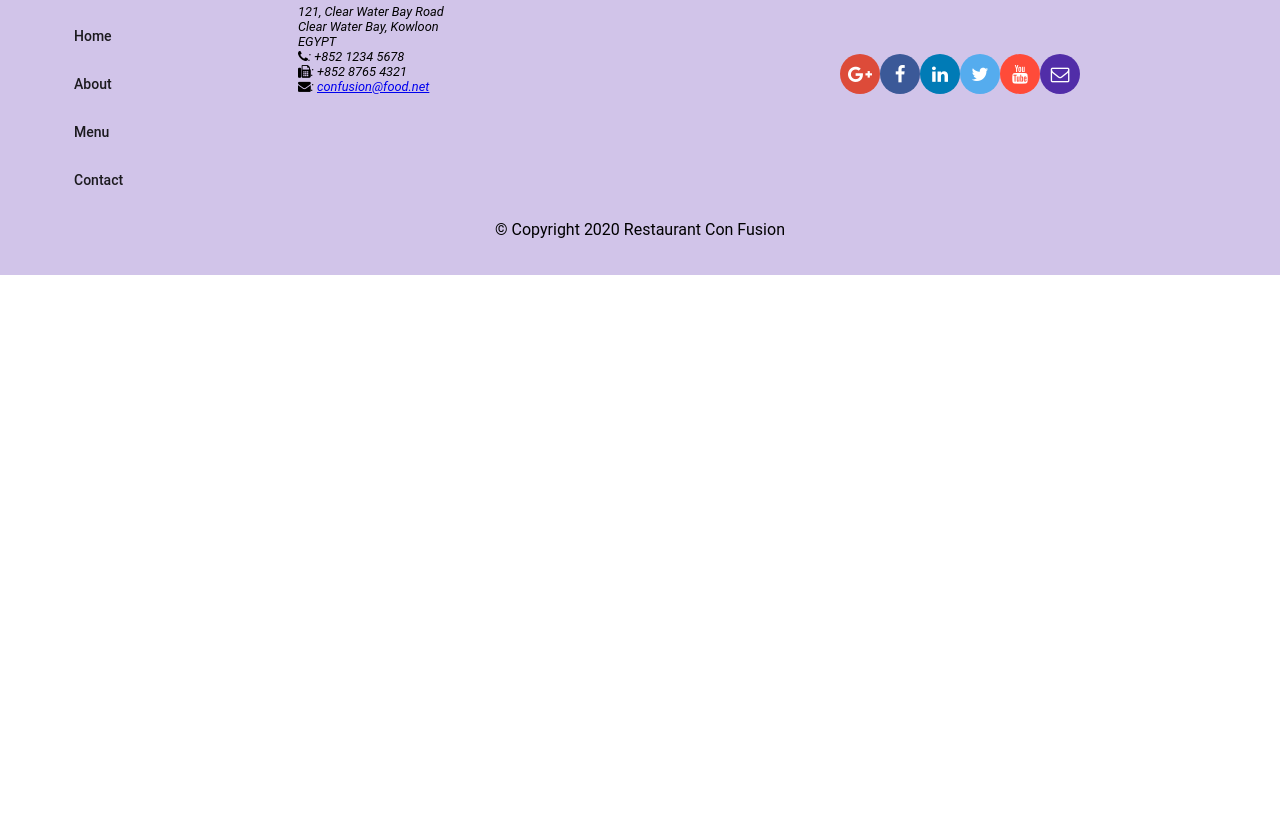
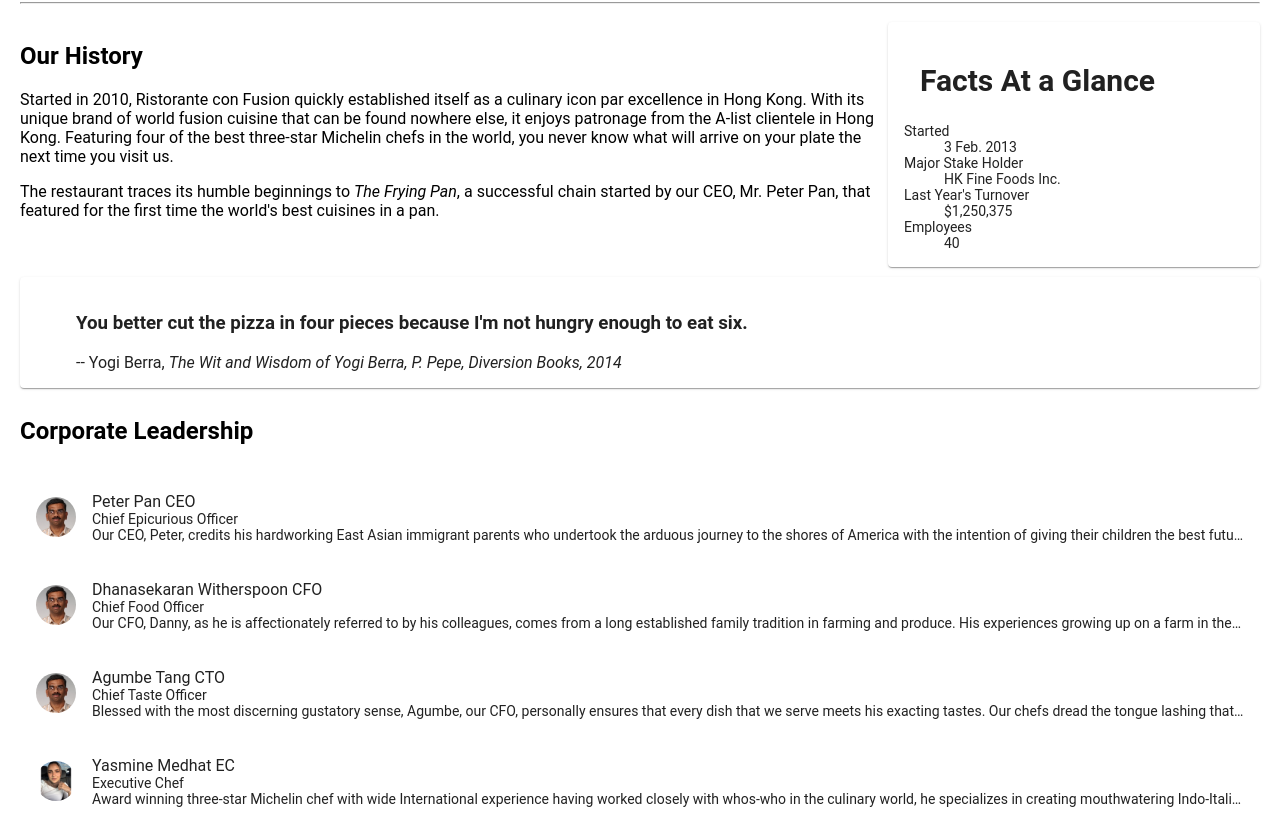
Before and after one commit to yasminemedhat/restaurant-e-menu-app, an Angular app: page /about in a window 1280 px wide. Before the commit this address led to /. Shown: the part 416-1240 px from the top of the page. Before the commit the page ends 800 px from the top, so only its background shows below. Built offline with nearby package versions, Linux system fonts and the light colour scheme.

Commit message:
Add About page and leaders feature

```diff
--- a/src/app/about/about.component.html
+++ b/src/app/about/about.component.html
@@ -1 +1,81 @@
-<p>about works!</p>
+<div class="container" fxLayout="column" fxLayoutGap="10px">
+  <div fxFlex>
+    <div>
+      <h3>About Us</h3>
+      <hr />
+    </div>
+  </div>
+
+  <div fxFlex>
+    <div fxLayout="column" fxLayout.gt-sm="row">
+      <div fxFlex="70">
+        <h2>Our History</h2>
+        <p>
+          Started in 2010, Ristorante con Fusion quickly established itself as a
+          culinary icon par excellence in Hong Kong. With its unique brand of
+          world fusion cuisine that can be found nowhere else, it enjoys
+          patronage from the A-list clientele in Hong Kong. Featuring four of
+          the best three-star Michelin chefs in the world, you never know what
+          will arrive on your plate the next time you visit us.
+        </p>
+        <p>
+          The restaurant traces its humble beginnings to
+          <em>The Frying Pan</em>, a successful chain started by our CEO, Mr.
+          Peter Pan, that featured for the first time the world's best cuisines
+          in a pan.
+        </p>
+      </div>
+      <div fxFlex="30">
+        <mat-card>
+          <mat-card-header>
+            <mat-card-title>
+              <h2>Facts At a Glance</h2>
+            </mat-card-title>
+          </mat-card-header>
+          <mat-card-content>
+            <dl>
+              <dt>Started</dt>
+              <dd>3 Feb. 2013</dd>
+              <dt>Major Stake Holder</dt>
+              <dd>HK Fine Foods Inc.</dd>
+              <dt>Last Year's Turnover</dt>
+              <dd>$1,250,375</dd>
+              <dt>Employees</dt>
+              <dd>40</dd>
+            </dl>
+          </mat-card-content>
+        </mat-card>
+      </div>
+    </div>
+  </div>
+
+  <div fxFlex>
+    <mat-card>
+      <blockquote>
+        <h3>
+          You better cut the pizza in four pieces because I'm not hungry enough
+          to eat six.
+        </h3>
+        <footer>
+          -- Yogi Berra,
+          <cite
+            >The Wit and Wisdom of Yogi Berra, P. Pepe, Diversion Books,
+            2014</cite
+          >
+        </footer>
+      </blockquote>
+    </mat-card>
+  </div>
+
+  <div fxFlex>
+    <h2>Corporate Leadership</h2>
+    <mat-list>
+      <mat-list-item *ngFor="let leader of leaders">
+        <img matListAvatar src="{{ leader.image }}"/>
+        <p matLine>{{ leader.name }} {{ leader.abbr }}</p>
+        <p matLine>{{ leader.designation }}</p>
+        <p matLine>{{ leader.description }}</p>
+      </mat-list-item>
+    </mat-list>
+  </div>
+</div>
--- a/src/app/about/about.component.scss
+++ b/src/app/about/about.component.scss
@@ -0,0 +1,4 @@
+img {
+    border-radius: 50%;
+    float: left;
+}
--- a/src/app/about/about.component.ts
+++ b/src/app/about/about.component.ts
@@ -1,4 +1,7 @@
 import { Component, OnInit } from '@angular/core';
+import { Leader } from  "../shared/leader";
+import { LeaderService } from '../services/leader.service';
+
 
 @Component({
   selector: 'app-about',
@@ -7,9 +10,11 @@ import { Component, OnInit } from '@angular/core';
 })
 export class AboutComponent implements OnInit {
 
-  constructor() { }
+  leaders: Leader[];
+  constructor(private leaderService: LeaderService) { }
 
   ngOnInit() {
+    this.leaders = this.leaderService.getLeaders();
   }
 
 }
--- a/src/app/app-routing/routes.ts
+++ b/src/app/app-routing/routes.ts
@@ -10,6 +10,7 @@ export const routes: Routes = [
   { path: "home", component: HomeComponent },
   { path: "menu", component: MenuComponent },
   { path: "contactus", component: ContactComponent },
+  { path: "about", component: AboutComponent },
   { path: "dishdetail/:id", component: DishdetailComponent},
   { path: "", redirectTo: "/home", pathMatch: "full" },
 ];
--- a/src/app/app.module.ts
+++ b/src/app/app.module.ts
@@ -21,6 +21,7 @@ import "hammerjs";
 
 import { DishService } from "./services/dish.service";
 import { PromotionService } from "./services/promotion.service";
+import { LeaderService } from "./services/leader.service";
 
 import { AppRoutingModule } from "./app-routing/app-routing.module";
 
@@ -37,7 +38,7 @@ import { AppRoutingModule } from "./app-routing/app-routing.module";
     MatCardModule,
     MatButtonModule
   ],
-  providers: [DishService, PromotionService],
+  providers: [DishService, PromotionService, LeaderService],
   bootstrap: [AppComponent],
 })
 export class AppModule {}
--- a/src/app/header/header.component.html
+++ b/src/app/header/header.component.html
@@ -1,7 +1,7 @@
 <mat-toolbar color="primary">
   <span><img src="/assets/images/logo.png" height=30 width=41></span>
   <a mat-button routerLink="/home" routerLinkActive="active"><span class="fa fa-home fa-lg"></span> Home</a>
-  <a mat-button><span class="fa fa-info fa-lg"></span> About</a>
+  <a mat-button routerLink="/about" routerLinkActive="active"><span class="fa fa-info fa-lg"></span> About</a>
   <a mat-button routerLink="/menu" routerLinkActive="active"><span class="fa fa-list fa-lg"></span> Menu</a>
   <a mat-button routerLink="/contactus" routerLinkActive="active"><span class="fa fa-address-card fa-lg"></span> Contact</a>
 </mat-toolbar>
--- a/src/app/home/home.component.html
+++ b/src/app/home/home.component.html
@@ -13,7 +13,7 @@
         <h3>{{ dish.name | uppercase }}</h3>
       </mat-card-title>
     </mat-card-header>
-    <img mat-card-image height="420px" src="{{ dish.image }}" alt="{{ dish.name }}" />
+    <img mat-card-image height="400px" src="{{ dish.image }}" alt="{{ dish.name }}" />
     <mat-card-content>
       <p>{{ dish.description }}</p>
     </mat-card-content>
@@ -35,4 +35,22 @@
       <p>{{ promotion.description }}</p>
     </mat-card-content>
   </mat-card>
+
+  <mat-card *ngIf="leader" fxFlex>
+    <mat-card-header>
+      <div mat-card-avatar></div>
+      <mat-card-title>
+        <h3>{{ leader.name | uppercase }}</h3>
+      </mat-card-title>
+    </mat-card-header>
+    <img
+      mat-card-image height="400px"
+      src="{{ leader.image }}"
+      alt="{{ leader.name }}"
+    />
+    <mat-card-content>
+      <p>{{ leader.description }}</p>
+    </mat-card-content>
+  </mat-card>
+
 </div>
--- a/src/app/home/home.component.ts
+++ b/src/app/home/home.component.ts
@@ -3,7 +3,8 @@ import { Promotion } from "../shared/promotion";
 import { Dish } from "../shared/dish";
 import { PromotionService } from "../services/promotion.service";
 import { DishService } from "../services/dish.service";
-
+import { Leader } from '../shared/leader';
+import {LeaderService} from "../services/leader.service";
 
 @Component({
   selector: 'app-home',
@@ -14,15 +15,18 @@ export class HomeComponent implements OnInit {
 
   dish: Dish;
   promotion: Promotion;
+  leader: Leader;
 
   constructor(
     private dishService: DishService,
-    private promotionService: PromotionService
+    private promotionService: PromotionService,
+    private leaderService: LeaderService,
     ) { }
 
   ngOnInit() {
     this.dish = this.dishService.getFeaturedDish();
     this.promotion = this.promotionService.getFeaturedPromotion();
+    this.leader = this.leaderService.getFeaturedLeader();
   }
 
 }
--- /dev/null
+++ b/src/app/services/leader.service.ts
@@ -0,0 +1,23 @@
+import { Injectable } from '@angular/core';
+import  {Leader} from "../shared/leader";
+import { LEADERS} from "../shared/leaders";
+
+@Injectable({
+  providedIn: 'root'
+})
+export class LeaderService {
+
+  constructor() { }
+
+  getLeaders(): Leader[]{
+    return LEADERS;
+  }
+
+  getLeader(id: string): Leader {
+    return LEADERS.filter((leader) => leader.id === id)[0];
+  }
+
+  getFeaturedLeader(): Leader {
+    return LEADERS.filter((leader) => leader.featured)[0];
+  }
+}
--- /dev/null
+++ b/src/app/shared/leader.ts
@@ -0,0 +1,9 @@
+export class Leader{
+    id: string;
+    name: string;
+    image: string;
+    designation: string;
+    abbr: string;
+    featured: boolean;
+    description: string;
+}
--- /dev/null
+++ b/src/app/shared/leaders.ts
@@ -0,0 +1,45 @@
+import {Leader} from "./leader";
+
+export const LEADERS: Leader[] =
+[
+    {
+      id: '0',
+      name: 'Peter Pan',
+      image: '/assets/images/alberto.png',
+      designation: 'Chief Epicurious Officer',
+      abbr: 'CEO',
+      featured: false,
+      // tslint:disable-next-line:max-line-length
+      description: 'Our CEO, Peter, credits his hardworking East Asian immigrant parents who undertook the arduous journey to the shores of America with the intention of giving their children the best future. His mother\'s wizardy in the kitchen whipping up the tastiest dishes with whatever is available inexpensively at the supermarket, was his first inspiration to create the fusion cuisines for which The Frying Pan became well known. He brings his zeal for fusion cuisines to this restaurant, pioneering cross-cultural culinary connections.'
+    },
+    {
+      id: '1',
+      name: 'Dhanasekaran Witherspoon',
+      image: '/assets/images/alberto.png',
+      designation: 'Chief Food Officer',
+      abbr: 'CFO',
+      featured: false,
+      // tslint:disable-next-line:max-line-length
+      description: 'Our CFO, Danny, as he is affectionately referred to by his colleagues, comes from a long established family tradition in farming and produce. His experiences growing up on a farm in the Australian outback gave him great appreciation for varieties of food sources. As he puts it in his own words, Everything that runs, wins, and everything that stays, pays!'
+    },
+    {
+      id: '2',
+      name: 'Agumbe Tang',
+      image: '/assets/images/alberto.png',
+      designation: 'Chief Taste Officer',
+      abbr: 'CTO',
+      featured: false,
+      // tslint:disable-next-line:max-line-length
+      description: 'Blessed with the most discerning gustatory sense, Agumbe, our CFO, personally ensures that every dish that we serve meets his exacting tastes. Our chefs dread the tongue lashing that ensues if their dish does not meet his exacting standards. He lives by his motto, You click only if you survive my lick.'
+    },
+    {
+      id: '3',
+      name: 'Yasmine Medhat',
+      image: '/assets/images/yasmine.jpg',
+      designation: 'Executive Chef',
+      abbr: 'EC',
+      featured: true,
+      // tslint:disable-next-line:max-line-length
+      description: 'Award winning three-star Michelin chef with wide International experience having worked closely with whos-who in the culinary world, he specializes in creating mouthwatering Indo-Italian fusion experiences. He says, Put together the cuisines from the two craziest cultures, and you get a winning hit! Amma Mia!'
+    }
+  ];
```
Also changed, not shown: src/assets/images/yasmine.jpg (added), 1 other file (tests, documents, lock files or other folders).
